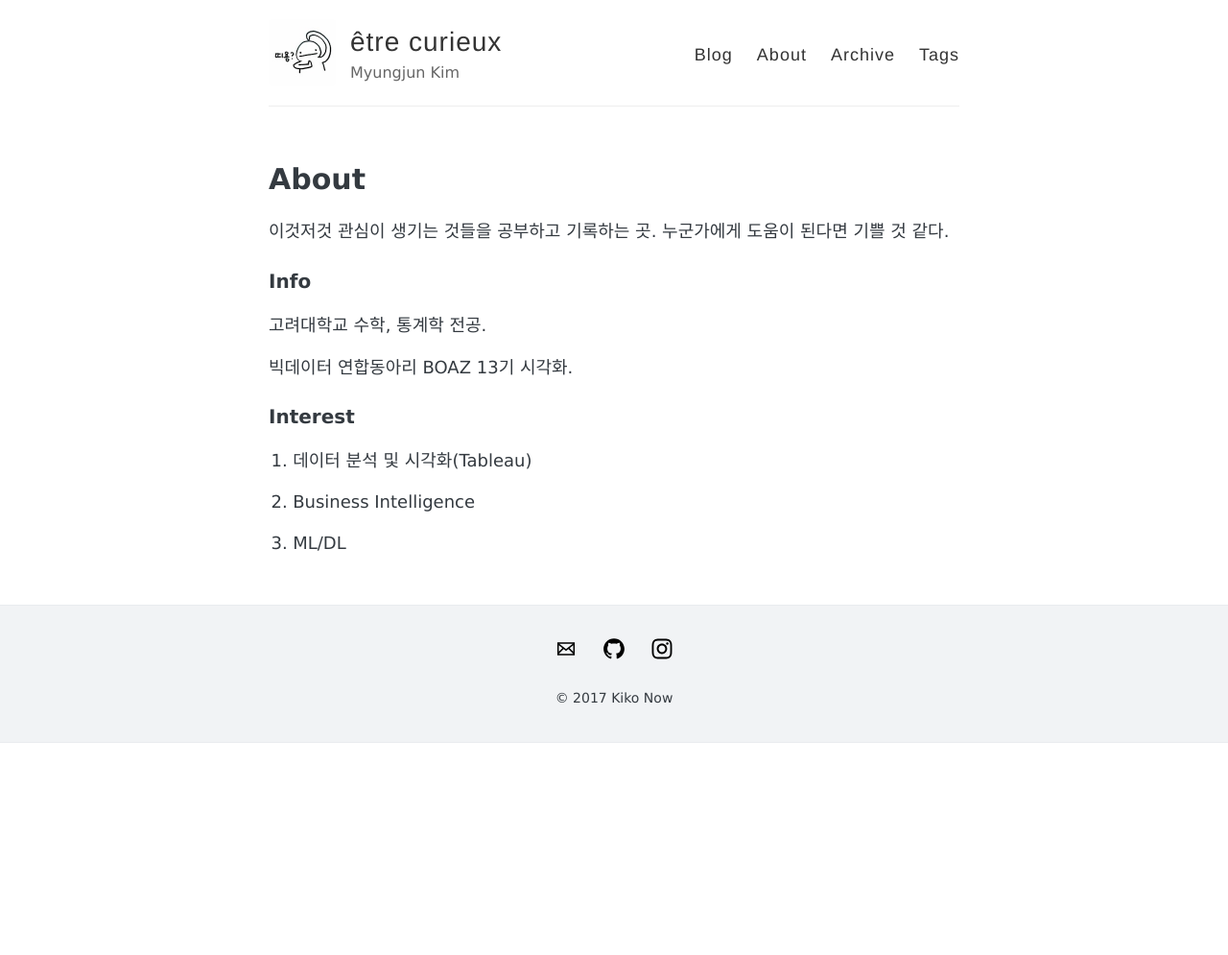
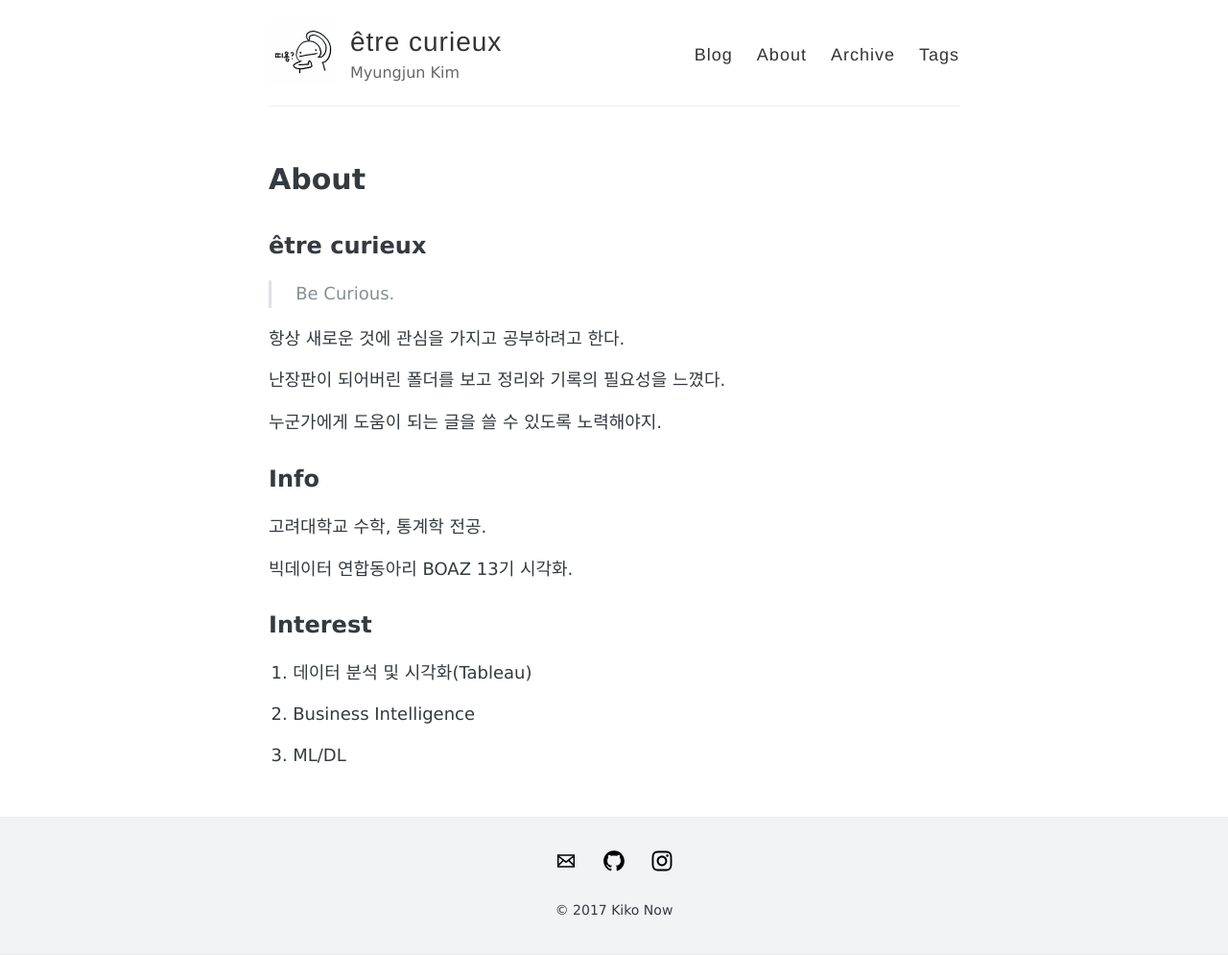
Before and after one commit to shanny924/shanny924.github.io, a Jekyll site: the page built from about.md, in a window 1280 px wide. Shown: the whole page at 96% size. Built offline with Jekyll 4.4.1, drawn with Linux system fonts in a browser that asks for light colours; before the commit the page ends 900 px from its top, so only the background shows below that.

Commit message:
modify about

```diff
--- a/about.md
+++ b/about.md
@@ -4,15 +4,23 @@ title: About
 permalink: /about/
 ---
 
-이것저것 관심이 생기는 것들을 공부하고 기록하는 곳. 누군가에게 도움이 된다면 기쁠 것 같다.
+## être curieux
 
-### Info
+>Be Curious.
+
+항상 새로운 것에 관심을 가지고 공부하려고 한다.
+
+난장판이 되어버린 폴더를 보고 정리와 기록의 필요성을 느꼈다.
+
+누군가에게 도움이 되는 글을 쓸 수 있도록 노력해야지.
+
+## Info
 
 고려대학교 수학, 통계학 전공.
 
 빅데이터 연합동아리 BOAZ 13기 시각화.
 
-### Interest
+## Interest
 
 1. 데이터 분석 및 시각화(Tableau)
 
```
